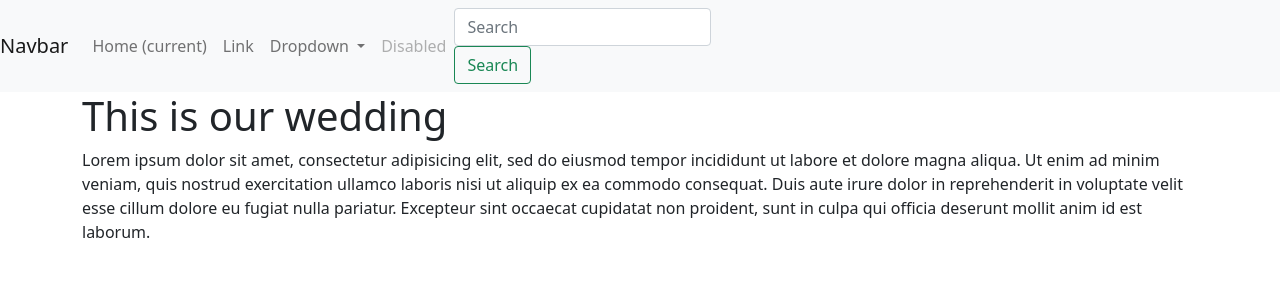
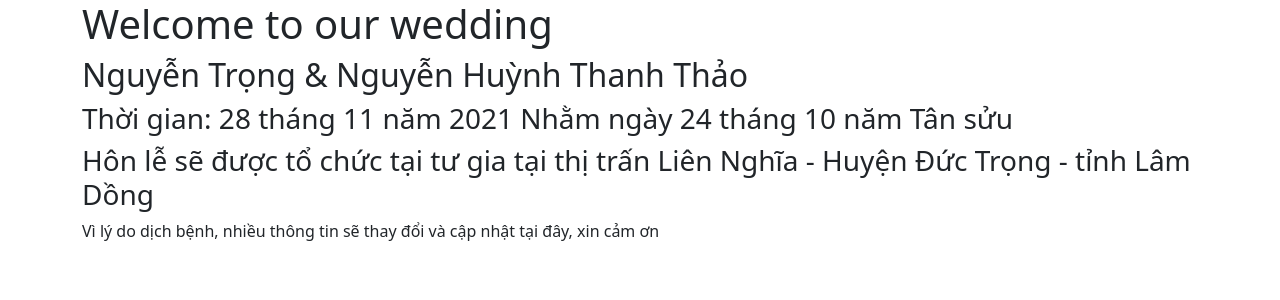
Before and after one commit to drmichaelnguyen/wedding, a Django app: page / in a window 1280 px wide. Shown: the top 300 px of the page. Run offline with Django 3.2, Linux system fonts and the light colour scheme.

Commit message:
thay doi noi dung

```diff
--- a/templates/static_pages/index.html
+++ b/templates/static_pages/index.html
@@ -2,53 +2,24 @@
 <html lang="en" dir="ltr">
   <head>
     <meta charset="utf-8">
-    <title>XIn chào</title>
+    <title>Wedding Ceremony of Trong & Thao </title>
     <link href="https://cdn.jsdelivr.net/npm/bootstrap@5.1.3/dist/css/bootstrap.min.css" rel="stylesheet" integrity="sha384-1BmE4kWBq78iYhFldvKuhfTAU6auU8tT94WrHftjDbrCEXSU1oBoqyl2QvZ6jIW3" crossorigin="anonymous">
-  <script src="https://cdn.jsdelivr.net/npm/bootstrap@5.1.3/dist/js/bootstrap.bundle.min.js" integrity="sha384-ka7Sk0Gln4gmtz2MlQnikT1wXgYsOg+OMhuP+IlRH9sENBO0LRn5q+8nbTov4+1p" crossorigin="anonymous"></script>
+<script src="https://cdn.jsdelivr.net/npm/bootstrap@5.1.3/dist/js/bootstrap.bundle.min.js" integrity="sha384-ka7Sk0Gln4gmtz2MlQnikT1wXgYsOg+OMhuP+IlRH9sENBO0LRn5q+8nbTov4+1p" crossorigin="anonymous"></script>
 
   </head>
   <body>
-    <nav class="navbar navbar-expand-lg navbar-light bg-light">
-  <a class="navbar-brand" href="#">Navbar</a>
-  <button class="navbar-toggler" type="button" data-toggle="collapse" data-target="#navbarSupportedContent" aria-controls="navbarSupportedContent" aria-expanded="false" aria-label="Toggle navigation">
-    <span class="navbar-toggler-icon"></span>
-  </button>
+<div class="container">
+  <div class="jumbotron">
+    <h1>Welcome to our wedding </h1>
+    <h2>Nguyễn Trọng & Nguyễn Huỳnh Thanh Thảo</h2>
+    <h3>Thời gian: 28 tháng 11 năm 2021
+    Nhằm ngày 24 tháng 10 năm Tân sửu </h3>
+    <h3>Hôn lễ sẽ được tổ chức tại tư gia tại thị trấn Liên Nghĩa - Huyện Đức Trọng - tỉnh Lâm Dồng</h3>
+    <p>Vì lý do dịch bệnh, nhiều thông tin sẽ thay đổi và cập nhật tại đây, xin cảm ơn</p>
 
-  <div class="collapse navbar-collapse" id="navbarSupportedContent">
-    <ul class="navbar-nav mr-auto">
-      <li class="nav-item active">
-        <a class="nav-link" href="#">Home <span class="sr-only">(current)</span></a>
-      </li>
-      <li class="nav-item">
-        <a class="nav-link" href="#">Link</a>
-      </li>
-      <li class="nav-item dropdown">
-        <a class="nav-link dropdown-toggle" href="#" id="navbarDropdown" role="button" data-toggle="dropdown" aria-haspopup="true" aria-expanded="false">
-          Dropdown
-        </a>
-        <div class="dropdown-menu" aria-labelledby="navbarDropdown">
-          <a class="dropdown-item" href="#">Action</a>
-          <a class="dropdown-item" href="#">Another action</a>
-          <div class="dropdown-divider"></div>
-          <a class="dropdown-item" href="#">Something else here</a>
-        </div>
-      </li>
-      <li class="nav-item">
-        <a class="nav-link disabled" href="#">Disabled</a>
-      </li>
-    </ul>
-    <form class="form-inline my-2 my-lg-0">
-      <input class="form-control mr-sm-2" type="search" placeholder="Search" aria-label="Search">
-      <button class="btn btn-outline-success my-2 my-sm-0" type="submit">Search</button>
-    </form>
+
   </div>
-</nav>
-    <div class="container">
-      <div class="jumbotron">
-        <h1>This is our wedding</h1>
-        <p>Lorem ipsum dolor sit amet, consectetur adipisicing elit, sed do eiusmod tempor incididunt ut labore et dolore magna aliqua. Ut enim ad minim veniam, quis nostrud exercitation ullamco laboris nisi ut aliquip ex ea commodo consequat. Duis aute irure dolor in reprehenderit in voluptate velit esse cillum dolore eu fugiat nulla pariatur. Excepteur sint occaecat cupidatat non proident, sunt in culpa qui officia deserunt mollit anim id est laborum.</p>
 
-      </div>
-    </div>
+</div>
   </body>
 </html>
--- a/wedding/settings.py
+++ b/wedding/settings.py
@@ -25,7 +25,7 @@ SECRET_KEY = 'django-insecure-u*@3j7yb+2tcd#fcv0lwmy@t1j0533%0tv2as%=j@(=0_-6ekn
 # SECURITY WARNING: don't run with debug turned on in production!
 DEBUG = True
 
-ALLOWED_HOSTS = ['ourwedding.drmichael.me']
+ALLOWED_HOSTS = ["*","ourwedding.drmichael.me"]
 
 
 # Application definition
```
Also changed, not shown: templates/static_pages/base.html (added).
